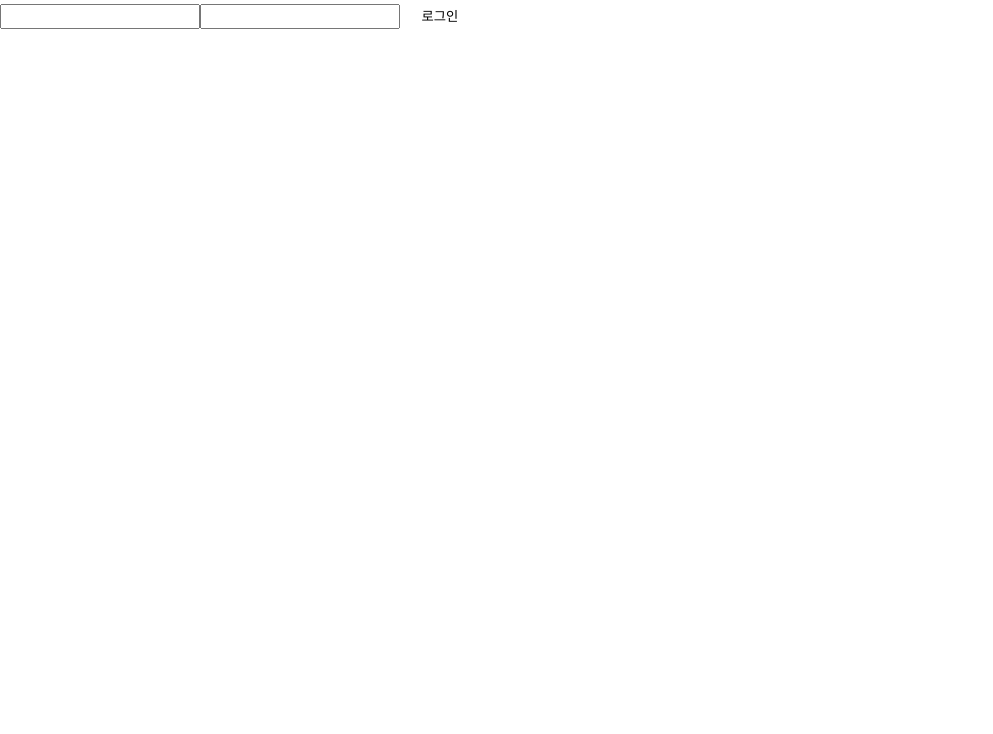
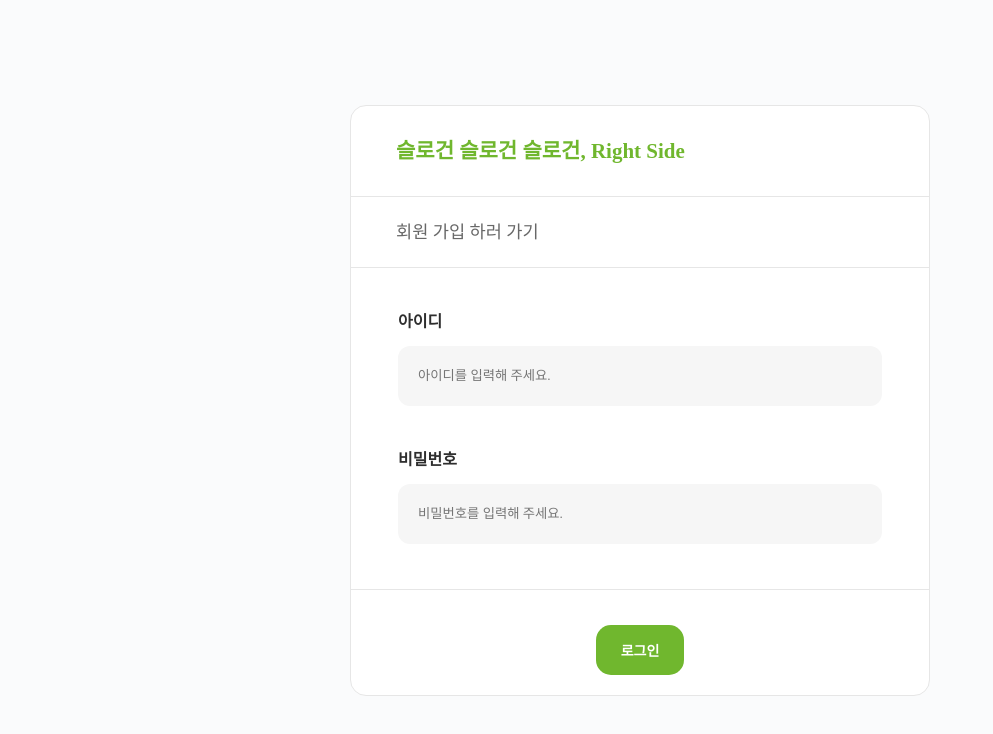
Before and after one commit to highthon/highthon-RightSide-client, a React (Create React App) app: page /login in a window 1280 px wide. Shown: the top 734 px of the page, without its empty margins (0-993 px from the left). Built offline with nearby package versions, Linux system fonts and the light colour scheme.

Commit message:
Add : login, join 퍼블리싱 구현

```diff
--- a/src/components/Router/Router.jsx
+++ b/src/components/Router/Router.jsx
@@ -1,6 +1,7 @@
 import { BrowserRouter, Route, Routes } from "react-router-dom";
 import Join from "../auth/Join/Join";
 import Login from "../auth/Login/Login";
+import Main from "../Main/Main";
 
 const Router = () => {
   return (
@@ -8,6 +9,7 @@ const Router = () => {
       <Routes>
         <Route path="/" element={<Join />} />
         <Route path="/login" element={<Login />} />
+        <Route path="/main" element={<Main />} />
       </Routes>
     </BrowserRouter>
   );
--- a/src/components/auth/Join/Join.jsx
+++ b/src/components/auth/Join/Join.jsx
@@ -3,9 +3,11 @@ import { useState } from "react";
 import authRepository from "../../../repository/auth/auth.repository";
 import { usePostJoin } from "../../../query/auth/postJoin.query";
 import { toast } from "react-toastify";
+import { useNavigate } from "react-router";
 
 const Join = () => {
   const { usePostJoinMutation } = usePostJoin();
+  const navigate = useNavigate();
   const [userData, setUserData] = useState({
     account_id: "",
     password: "",
@@ -22,10 +24,11 @@ const Join = () => {
       window.alert("정보를 입력해주시기 바랍니다.");
       return;
     }
+
     usePostJoinMutation.mutateAsync(userData, {
       onSuccess: () => {
-        const { data } = authRepository.PostJoinData(userData);
-        window.alert("");
+        window.alert("회원가입 성공");
+        console.log(1);
       },
       onError: () => {
         window.alert("회원가입 오류 다시 시도 해 주세요.");
@@ -34,16 +37,48 @@ const Join = () => {
   };
   return (
     <JoinStyle.JoinContainer>
-      <JoinStyle.UserDataInput type="text" name="id" onChange={onChange} />
-      <JoinStyle.UserDataInput type="text" name="pw" onChange={onChange} />
+      <JoinStyle.JoinModal>
+        <JoinStyle.ModalTitle>
+          슬로건 슬로건 슬로건, Right Side
+        </JoinStyle.ModalTitle>
+        <JoinStyle.MoveLink onClick={() => navigate("/login")}>
+          이미 회원이라면 로그인 하러 가기
+        </JoinStyle.MoveLink>
+        <JoinStyle.InputContainer>
+          <JoinStyle.InputTitle>아이디</JoinStyle.InputTitle>
           <JoinStyle.UserDataInput
-        type="password"
+            placeholder="아이디를 입력해 주세요."
+            type="text"
+            name="account_id"
+            onChange={onChange}
+          />
+        </JoinStyle.InputContainer>
+        <JoinStyle.InputContainer>
+          <JoinStyle.InputTitle>이름</JoinStyle.InputTitle>
+
+          <JoinStyle.UserDataInput
+            placeholder="이름을 입력해 주세요."
+            type="text"
             name="name"
             onChange={onChange}
           />
+        </JoinStyle.InputContainer>
+        <JoinStyle.InputContainer>
+          <JoinStyle.InputTitle>비밀번호</JoinStyle.InputTitle>
+
+          <JoinStyle.UserDataInput
+            placeholder="비밀번호를 입력해 주세요."
+            type="password"
+            name="password"
+            onChange={onChange}
+          />
+        </JoinStyle.InputContainer>
+        <JoinStyle.UserLoginSubmitBtnContainer>
           <JoinStyle.UserJoinSubmitBtn onClick={postJoin}>
             회원가입
           </JoinStyle.UserJoinSubmitBtn>
+        </JoinStyle.UserLoginSubmitBtnContainer>
+      </JoinStyle.JoinModal>
     </JoinStyle.JoinContainer>
   );
 };
--- a/src/components/auth/Join/Join.style.js
+++ b/src/components/auth/Join/Join.style.js
@@ -2,17 +2,89 @@ import styled from "styled-components";
 import { palette } from "../../../shared/styles/palette.style";
 
 export const JoinContainer = styled.div`
+  width: 100%;
+  height: 100%;
+  background-color: #fafbfc;
   display: flex;
   justify-content: center;
   align-items: center;
 `;
 
+export const JoinModal = styled.div`
+  height: 749px;
+  width: 580px;
+  border-radius: 16px;
+  display: flex;
+  flex-direction: column;
+  align-items: center;
+  background-color: #fff;
+  border: 1px solid #e6e6e6;
+`;
+
+export const MoveLink = styled.div`
+  width: 100%;
+  height: 36px;
+  border-bottom: 1px solid #e6e6e6;
+  font-weight: 550;
+  font-size: 1.1rem;
+  line-height: 28px;
+  display: flex;
+  align-items: center;
+  padding: 35px 45px;
+  color: #686868;
+  cursor: pointer;
+`;
+
+export const ModalTitle = styled.div`
+  width: 100%;
+  height: 36px;
+  border-bottom: 1px solid #e6e6e6;
+  font-weight: 700;
+  font-size: 21px;
+  line-height: 36px;
+  display: flex;
+  align-items: center;
+  padding: 45px;
+  color: ${palette.primaryHover};
+`;
+
+export const InputContainer = styled.div`
+  margin-top: 30px;
+`;
+
+export const InputTitle = styled.div`
+  font-weight: 600;
+  font-size: 16px;
+  line-height: 28px;
+  color: #2e2e2e;
+`;
+
 export const UserDataInput = styled.input`
-  width: 200px;
-  height: 25px;
+  height: 60px;
+  width: 484px;
+  left: 0px;
+  top: 40px;
+  border-radius: 12px;
+  border: none;
+  background-color: #f6f6f6;
+  padding-left: 20px;
+  margin-top: 10px;
 `;
 
 export const UserJoinSubmitBtn = styled.button`
-  width: 80px;
-  height: 30px;
+  background-color: ${palette.primaryHover};
+  color: #fff;
+  border-radius: 15px;
+  padding: 15px 25px;
+  font-weight: 600;
+  font-size: 14px;
 `;
+
+export const UserLoginSubmitBtnContainer = styled.div`
+  width: 100%;
+  padding: 55px;
+  margin-top: 45px;
+  display: flex;
+  justify-content: center;
+  border-top: 1px solid #e6e6e6;
+`;
--- a/src/components/auth/Login/Login.jsx
+++ b/src/components/auth/Login/Login.jsx
@@ -1,4 +1,5 @@
 import { useState } from "react";
+import { useNavigate } from "react-router";
 import authRepository from "../../../repository/auth/auth.repository";
 import * as LoginStyle from "./Login.style";
 
@@ -7,6 +8,7 @@ const Login = () => {
     account_id: "",
     password: "",
   });
+  const navigate = useNavigate();
 
   const onChange = (e) => {
     const { name, value } = e.target;
@@ -26,19 +28,38 @@ const Login = () => {
   };
   return (
     <LoginStyle.LoginContainer>
+      <LoginStyle.LoginModal>
+        <LoginStyle.ModalTitle>
+          슬로건 슬로건 슬로건, Right Side
+        </LoginStyle.ModalTitle>
+        <LoginStyle.MoveLink onClick={() => navigate("/")}>
+          회원 가입 하러 가기
+        </LoginStyle.MoveLink>
+        <LoginStyle.InputContainer>
+          <LoginStyle.InputTitle>아이디</LoginStyle.InputTitle>
           <LoginStyle.UserDataInput
+            placeholder="아이디를 입력해 주세요."
             type="text"
             name="account_id"
             onChange={onChange}
           />
+        </LoginStyle.InputContainer>
+        <LoginStyle.InputContainer>
+          <LoginStyle.InputTitle>비밀번호</LoginStyle.InputTitle>
+
           <LoginStyle.UserDataInput
+            placeholder="비밀번호를 입력해 주세요."
             type="password"
             name="password"
             onChange={onChange}
           />
+        </LoginStyle.InputContainer>
+        <LoginStyle.UserLoginSubmitBtnContainer>
           <LoginStyle.UserLoginSubmitBtn onClick={postLogin}>
             로그인
           </LoginStyle.UserLoginSubmitBtn>
+        </LoginStyle.UserLoginSubmitBtnContainer>
+      </LoginStyle.LoginModal>
     </LoginStyle.LoginContainer>
   );
 };
--- a/src/components/auth/Login/Login.style.js
+++ b/src/components/auth/Login/Login.style.js
@@ -1,13 +1,90 @@
 import styled from "styled-components";
+import { palette } from "../../../shared/styles/palette.style";
 
-export const LoginContainer = styled.div``;
+export const LoginContainer = styled.div`
+  width: 100%;
+  height: 100%;
+  background-color: #fafbfc;
+  display: flex;
+  justify-content: center;
+  align-items: center;
+`;
+
+export const LoginModal = styled.div`
+  width: 580px;
+  height: 591px;
+  border-radius: 16px;
+  display: flex;
+  flex-direction: column;
+  align-items: center;
+  background-color: #fff;
+  border: 1px solid #e6e6e6;
+`;
+
+export const MoveLink = styled.div`
+  width: 100%;
+  height: 36px;
+  border-bottom: 1px solid #e6e6e6;
+  font-weight: 550;
+  font-size: 1.1rem;
+  line-height: 28px;
+  display: flex;
+  align-items: center;
+  padding: 35px 45px;
+  color: #686868;
+  cursor: pointer;
+`;
+
+export const ModalTitle = styled.div`
+  width: 100%;
+  height: 36px;
+  border-bottom: 1px solid #e6e6e6;
+  font-weight: 700;
+  font-size: 21px;
+  line-height: 36px;
+  display: flex;
+  align-items: center;
+  padding: 45px;
+  color: ${palette.primaryHover};
+`;
+
+export const InputContainer = styled.div`
+  margin-top: 40px;
+`;
+
+export const InputTitle = styled.div`
+  font-weight: 600;
+  font-size: 16px;
+  line-height: 28px;
+  color: #2e2e2e;
+`;
 
 export const UserDataInput = styled.input`
-  width: 200px;
-  height: 25px;
+  height: 60px;
+  width: 484px;
+  left: 0px;
+  top: 40px;
+  border-radius: 12px;
+  border: none;
+  background-color: #f6f6f6;
+  padding-left: 20px;
+  margin-top: 10px;
 `;
 
 export const UserLoginSubmitBtn = styled.button`
-  width: 80px;
-  height: 30px;
+  background-color: ${palette.primaryHover};
+  color: #fff;
+  border-radius: 15px;
+  padding: 15px 25px;
+  font-weight: 600;
+  font-size: 14px;
 `;
+
+export const UserLoginSubmitBtnContainer = styled.div`
+  width: 100%;
+  padding: 35px;
+  margin-top: 45px;
+  display: flex;
+  justify-content: center;
+  border-top: 1px solid #e6e6e6;
+`;
--- a/src/shared/styles/global.style.js
+++ b/src/shared/styles/global.style.js
@@ -6,6 +6,7 @@ const GlobalStyled = createGlobalStyle`
       box-sizing: border-box;
       margin: 0;
       padding: 0;
+      font-family: 'Pretendard-Regular' !important;
     }
     a{
       text-decoration: none;
```
Lines whose indentation alone changed are shown as unchanged.
